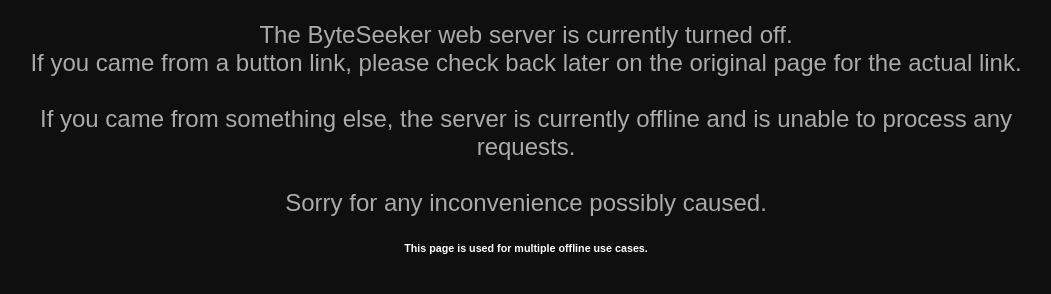
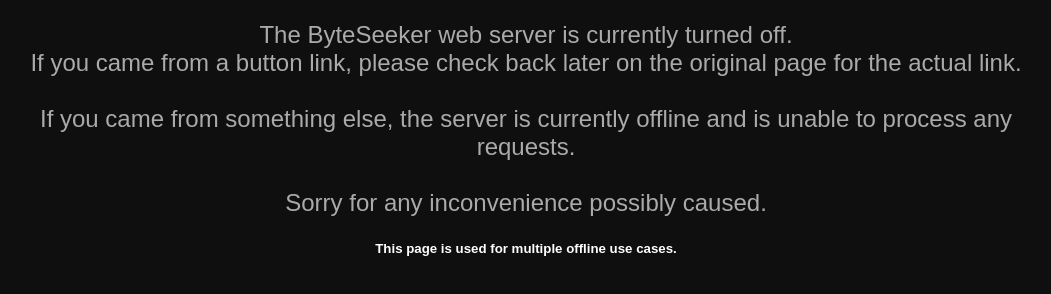
Before and after one commit to johnsonjacob298/byteseeker-offline, a plain HTML site: page index.html in a window 1280 px wide. Shown: the part 198-492 px from the top of the page, without its empty margins (114-1165 px from the left). Drawn offline with Linux system fonts and the light colour scheme.

Commit message:
Update index.html

```diff
--- a/index.html
+++ b/index.html
@@ -28,6 +28,6 @@
       <br><br>If you came from something else, the server is currently offline and is unable to process any requests.
         <br><br>Sorry for any inconvenience possibly caused.
   </p>
-  <h6>This page is used for multiple offline use cases.</h6>
+  <h5>This page is used for multiple offline use cases.</h5>
 </body>
 </html>
```
